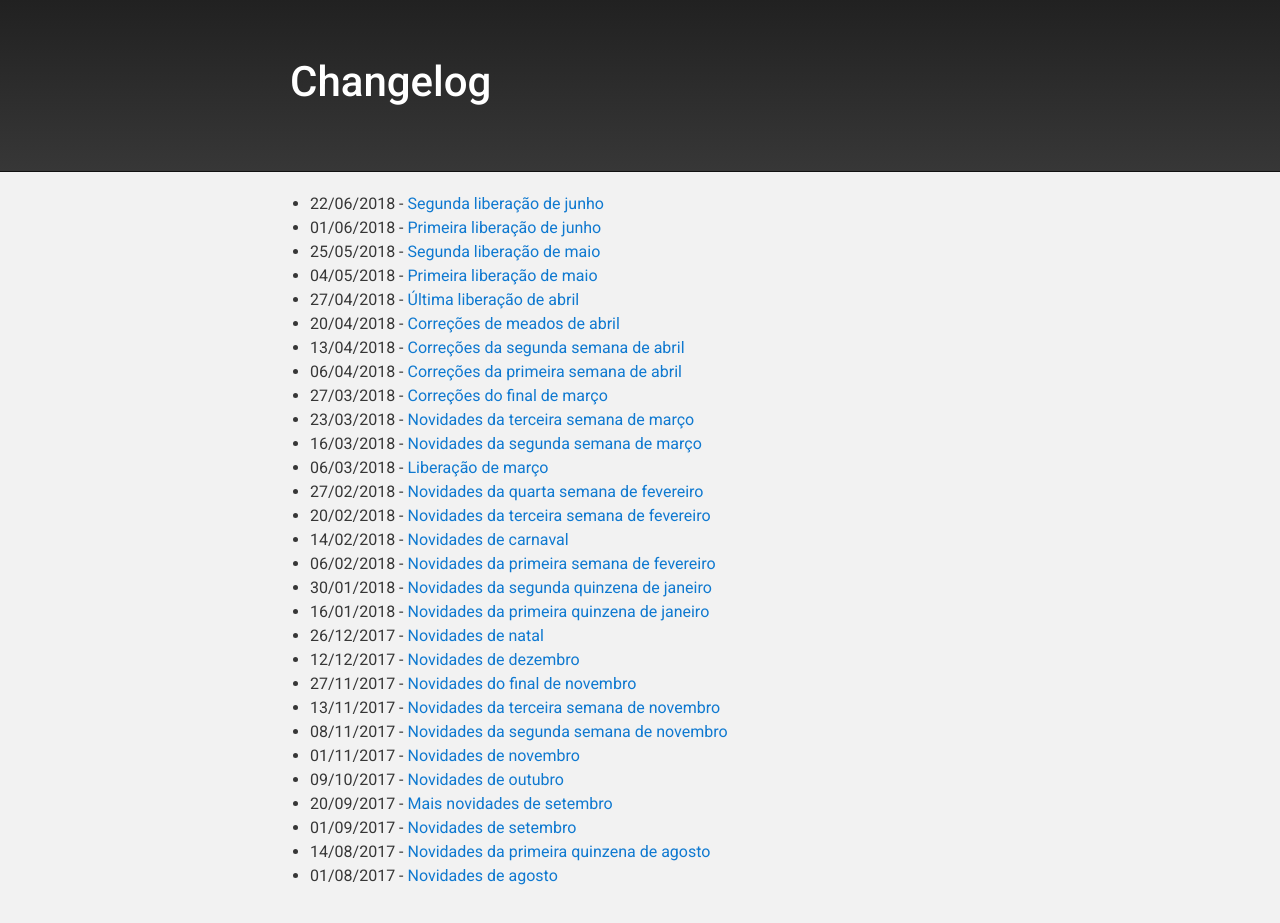
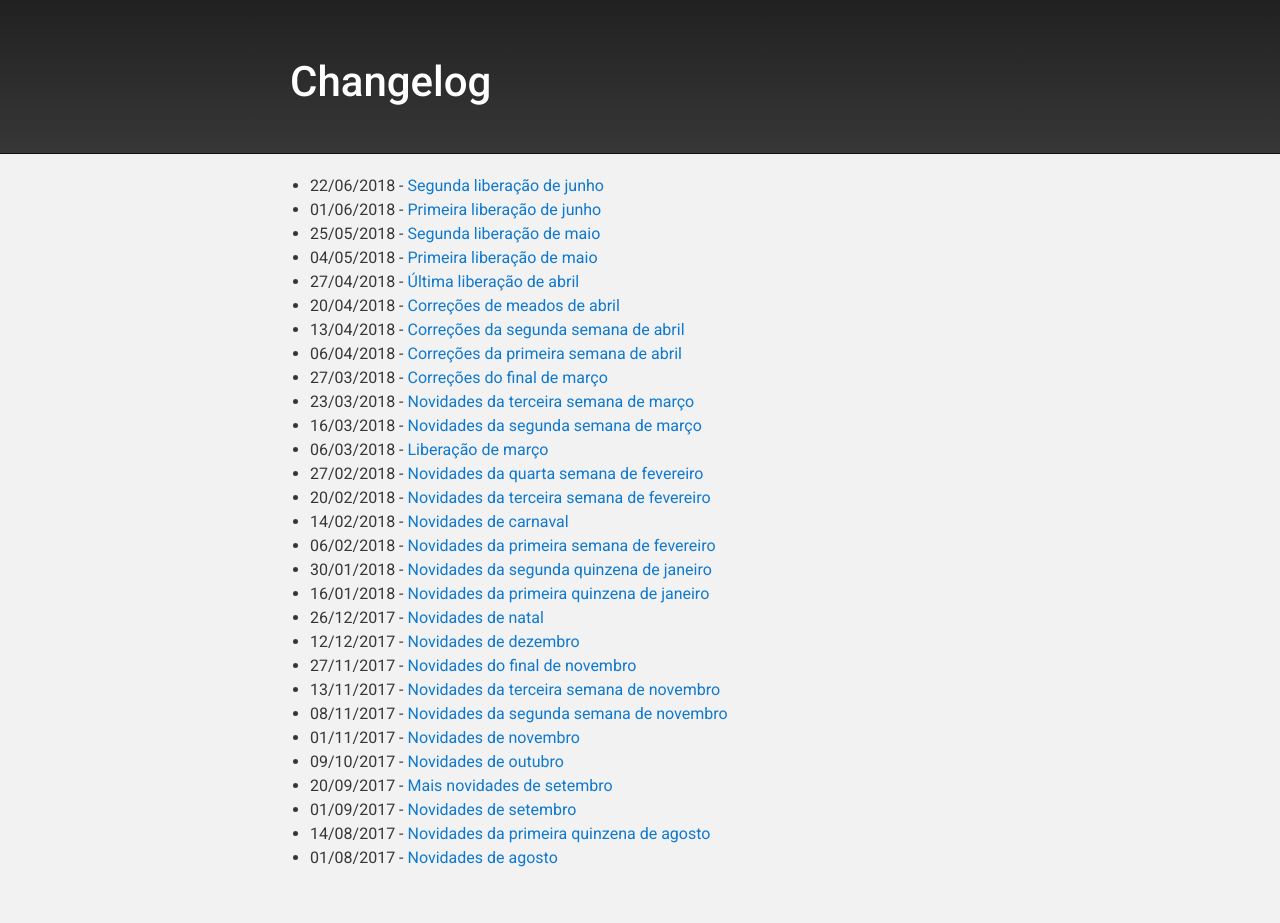
Before and after one commit to myrp-maicon/changelog-myrp, a Jekyll site: the page built from docs/README.md, in a window 1280 px wide. Built offline with Jekyll 4.4.1, drawn with Linux system fonts in a browser that asks for light colours; our own code applies the rules of GitHub Pages for plain Markdown files; the repository's description, which GitHub fills in, is left out.

Commit message:
Ajustes de CSS

```diff
--- a/docs/assets/css/style.css
+++ b/docs/assets/css/style.css
@@ -417,7 +417,7 @@ img {
   -ms-box-shadow: 0 0 5px #ebebeb;
 }
 p img {
-  display: inline;
+  display: block;
   margin: 0;
   padding: 0;
   vertical-align: middle;
@@ -558,6 +558,7 @@ form {
   font-weight: 300;
   background: none;
   text-shadow: #111 0px 0px 10px;
+  margin-top: 0;
 }
 #downloads {
   position: absolute;
```
